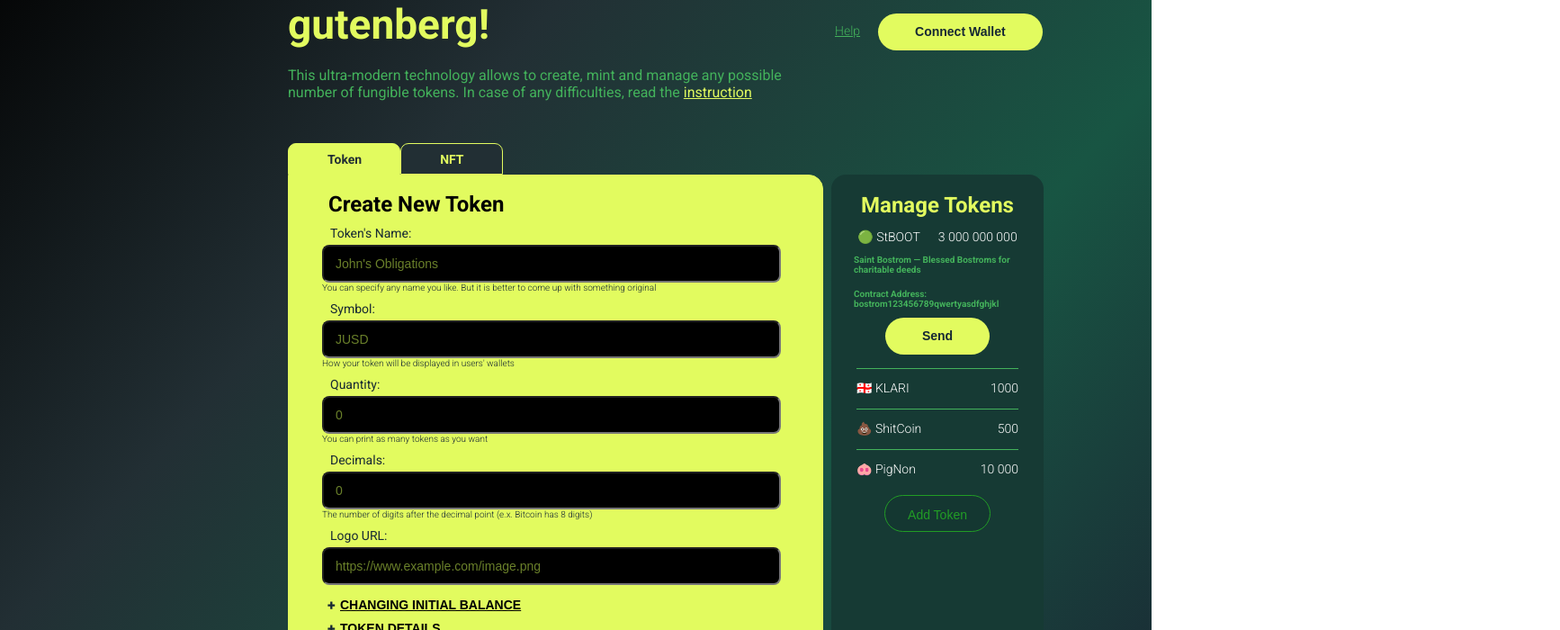
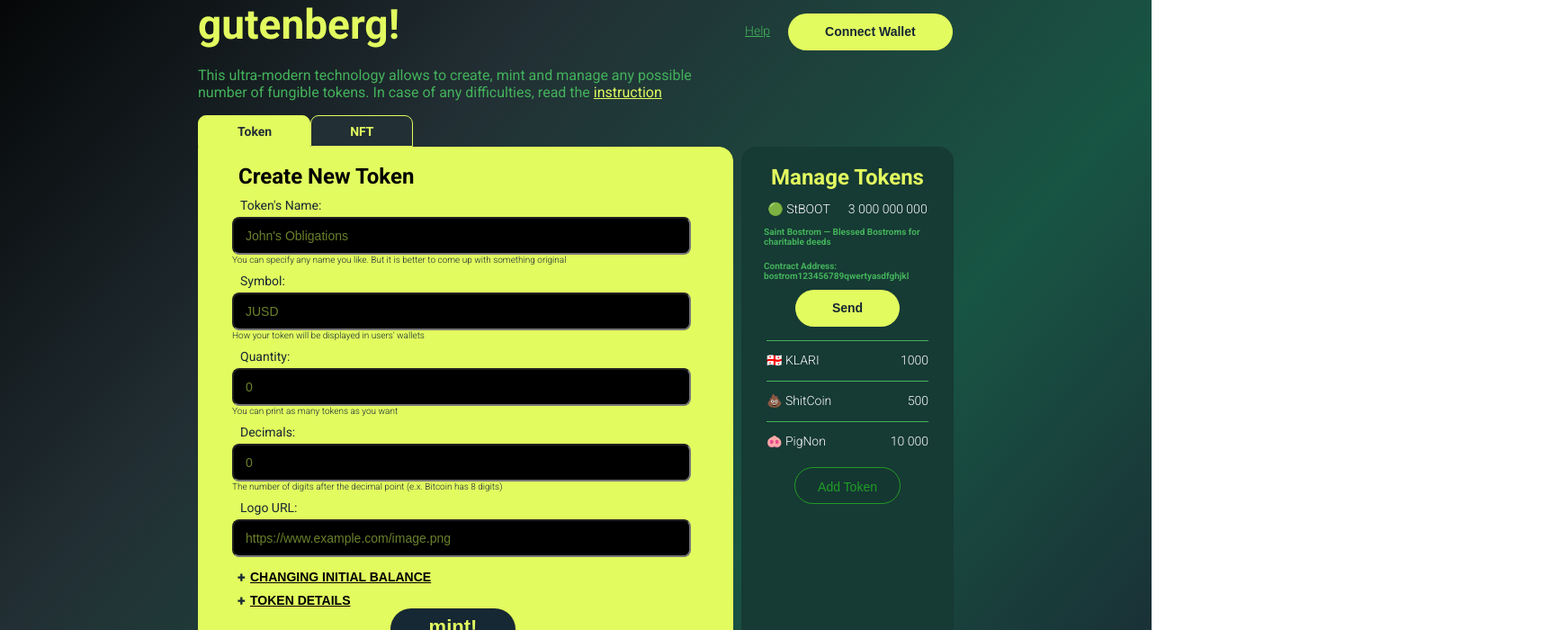
Before and after one commit to diekuche/gutenberg, a React (Create React App) app: page / in a window 1280 px wide. Shown: the top 700 px of the page at 90% size, 1734 px wide, since content can reach past the window. Built offline with nearby package versions, Linux system fonts and the light colour scheme.

Commit message:
fix conflict

```diff
--- a/src/App.css
+++ b/src/App.css
@@ -18,10 +18,11 @@
 
 .container {
   flex-direction: column;
-  width: 1414px;
-  margin: 0 25vw;
+  align-self: center;
+  width: 840px;
+  margin: 0 auto;
   display: flex;
-  height: 1024px;
+  height: 100vh;
 }
 
 .font-link {
--- a/src/components/LegalInformation/LegalInform.module.css
+++ b/src/components/LegalInformation/LegalInform.module.css
@@ -1,6 +1,5 @@
 .headlegal {
-  width: 841px;
-  height: 100%;
+  height: 100vh;
   background: #f3f5e9;
   border: 1px solid #e2fb5f;
   border-radius: 16px;
--- a/src/components/MainPage/index.module.css
+++ b/src/components/MainPage/index.module.css
@@ -2,8 +2,7 @@
   display: flex;
   flex-direction: column;
   justify-content: flex-start;
-  margin: 31px auto;
-  width: 100%;
+  margin: 0 auto;
 }
 
 .group {
```
